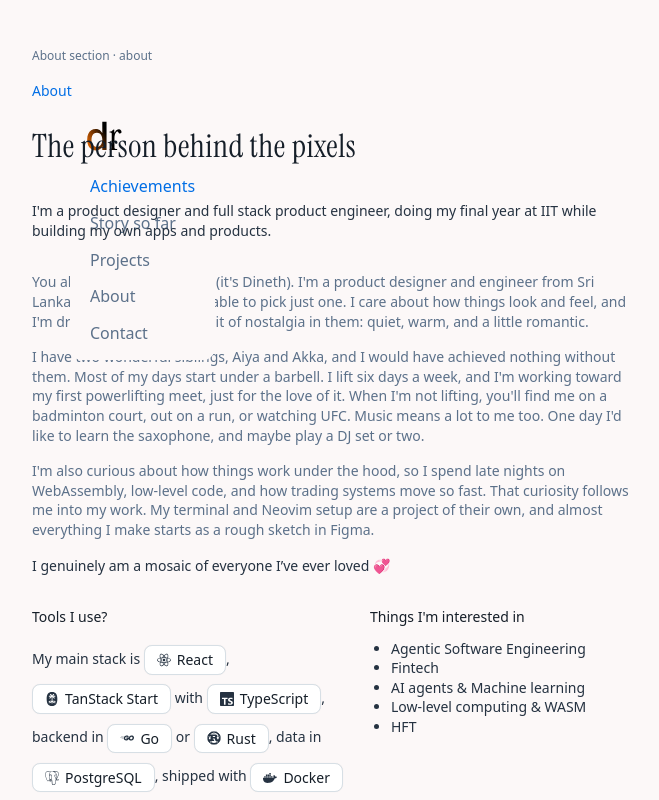
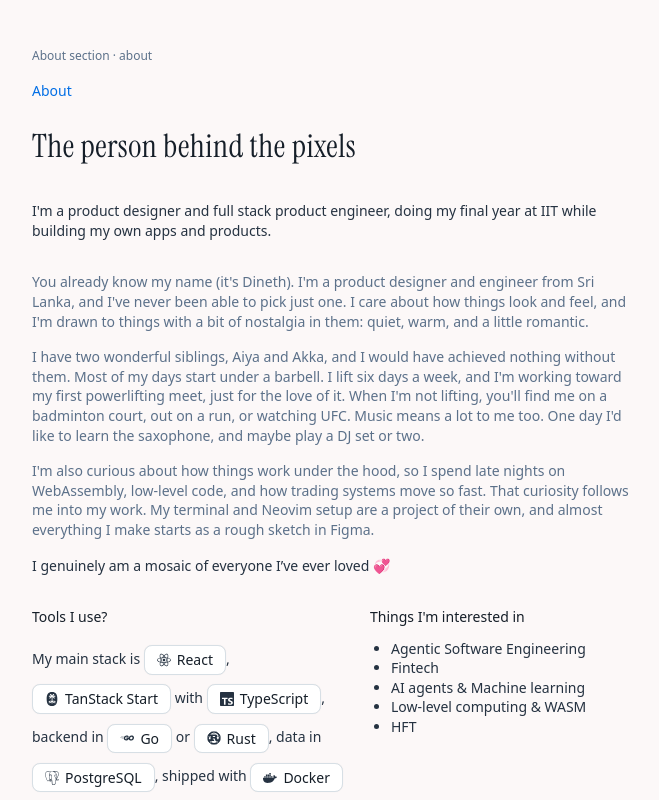
Before and after one commit to dinethde/portfolio-v2, a Next.js app: page /lab in a window 1280 px wide. Shown: the top 800 px of the page, without its empty margins (16-675 px from the left). Built offline with nearby package versions, Linux system fonts and the light colour scheme; no server answers.

Commit message:
fix(menu): render the site menu from the page, not layout
In the layout it also appeared on the lab, which renders its own menu, so the lab had two pills with the same id and the menu tests failed. The 404 page doesn't need it either. ARCHITECTURE §2 and D-59 say so.

```diff
--- a/src/app/layout.tsx
+++ b/src/app/layout.tsx
@@ -3,8 +3,6 @@ import { Instrument_Serif } from "next/font/google";
 
 import type { ReactNode } from "react";
 
-import { SiteMenu } from "@/components/menu/SiteMenu";
-import { menuContacts, nav } from "@/content/nav";
 import { site } from "@/content/site";
 
 import "./globals.css";
@@ -53,7 +51,6 @@ export default function RootLayout({ children }: Readonly<{ children: ReactNode
         >
           Skip to content
         </a>
-        <SiteMenu links={nav} contacts={menuContacts} />
         {/* Anchors stop below the floating menu pill on phone and tablet (TECH_SPEC §5, STATE D-59). */}
         <main
           id="content"
--- a/src/app/page.tsx
+++ b/src/app/page.tsx
@@ -1,8 +1,10 @@
+import { SiteMenu } from "@/components/menu/SiteMenu";
 import { AboutSection } from "@/components/sections/AboutSection";
 import { ContactSection } from "@/components/sections/ContactSection";
 import { IntroSection } from "@/components/sections/IntroSection";
 import { ProjectsSection } from "@/components/sections/ProjectsSection";
 import { StorySection } from "@/components/sections/StorySection";
+import { menuContacts, nav } from "@/content/nav";
 import { site } from "@/content/site";
 import { getContributions } from "@/lib/github/contributions";
 
@@ -16,6 +18,9 @@ export default async function Home() {
   const contributions = await getContributions(process.env.GITHUB_LOGIN ?? site.github.handle);
 
   return (
+    <>
+      {/* The menu lives on the page, not the layout, so the lab and the 404 page don't get it. */}
+      <SiteMenu links={nav} contacts={menuContacts} />
       <div className="flex flex-col items-center gap-96 px-16 pt-96 pb-96 tablet:pt-120 desktop:pt-128">
         <div className="flex w-full max-w-600 flex-col gap-96">
           <IntroSection contributions={contributions} />
@@ -27,5 +32,6 @@ export default async function Home() {
           <ContactSection />
         </div>
       </div>
+    </>
   );
 }
```
Also changed, not shown: 2 other files (tests, documents, lock files or other folders). Lines whose indentation alone changed are shown as unchanged.
